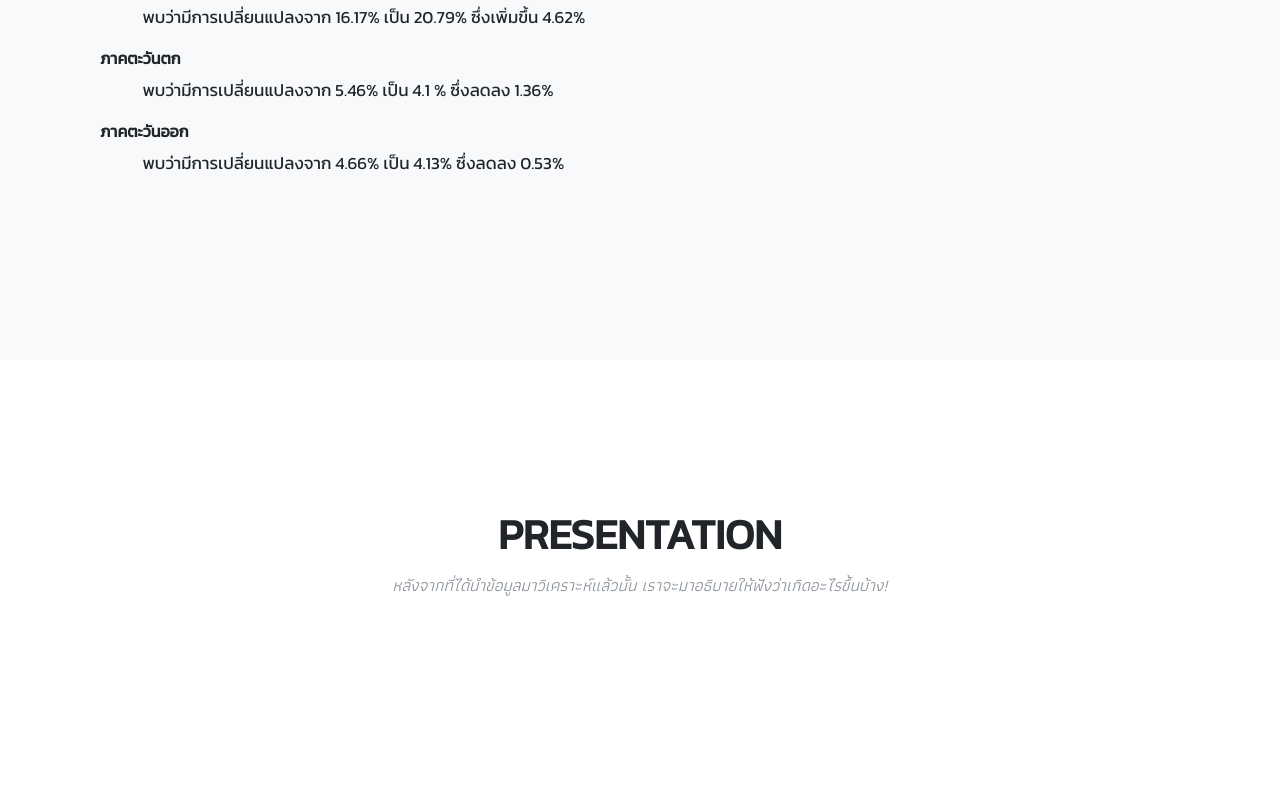
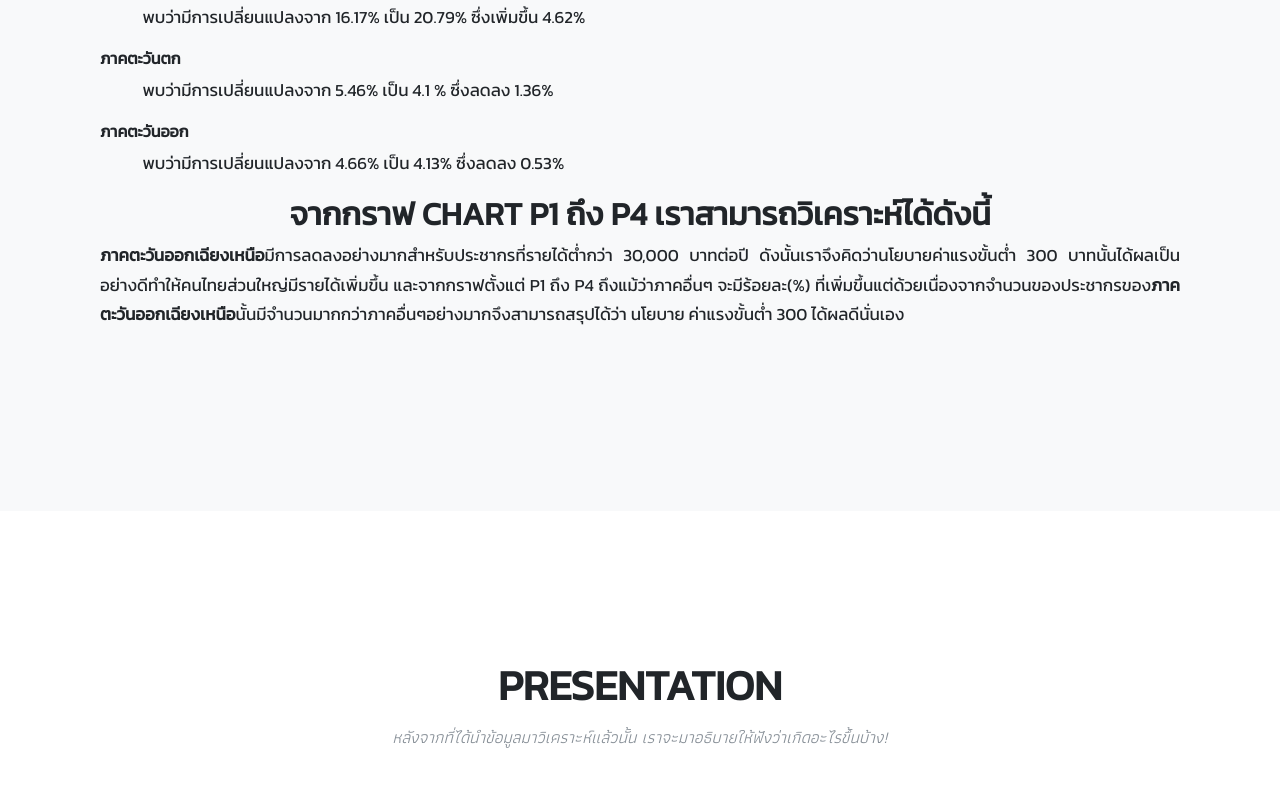
Before and after one commit to h2oprince1/average-income-thailand, a plain HTML site: page docs/index.html in a window 1280 px wide. Shown: the part 8497-9284 px from the top of the page. Drawn offline with Linux system fonts and the light colour scheme.

Commit message:
add สรุปกราฟ p1-p4

```diff
--- a/docs/index.html
+++ b/docs/index.html
@@ -296,6 +296,8 @@
 			<h6><B>ภาคใต้</B></h6><p style="text-indent: 2.5em;">พบว่ามีการเปลี่ยนแปลงจาก 16.17% เป็น 20.79% ซึ่งเพิ่มขึ้น 4.62%</p>
 			<h6><B>ภาคตะวันตก</B></h6><p style="text-indent: 2.5em;">พบว่ามีการเปลี่ยนแปลงจาก 5.46% เป็น 4.1 %  ซึ่งลดลง 1.36% </p>
 			<h6><B>ภาคตะวันออก</B></h6><p style="text-indent: 2.5em;">พบว่ามีการเปลี่ยนแปลงจาก 4.66% เป็น 4.13% ซึ่งลดลง 0.53% </p>
+		<center><h2> จากกราฟ CHART P1 ถึง P4 เราสามารถวิเคราะห์ได้ดังนี้</h2></center>
+		<p> <b>ภาคตะวันออกเฉียงเหนือ</b>มีการลดลงอย่างมากสำหรับประชากรที่รายได้ต่ำกว่า 30,000 บาทต่อปี ดังนั้นเราจึงคิดว่านโยบายค่าแรงขั้นต่ำ 300 บาทนั้นได้ผลเป็นอย่างดีทำให้คนไทยส่วนใหญ่มีรายได้เพิ่มขึ้น และจากกราฟตั้งแต่ P1 ถึง P4 ถึงแม้ว่าภาคอื่นๆ จะมีร้อยละ(%) ที่เพิ่มขึ้นแต่ด้วยเนื่องจากจำนวนของประชากรของ<b>ภาคตะวันออกเฉียงเหนือ</b>นั้นมีจำนวนมากกว่าภาคอื่นๆอย่างมากจึงสามารถสรุปได้ว่า นโยบาย ค่าแรงขั้นต่ำ 300 ได้ผลดีนั่นเอง</p>
         </div>
       </div>
     </section>
```
